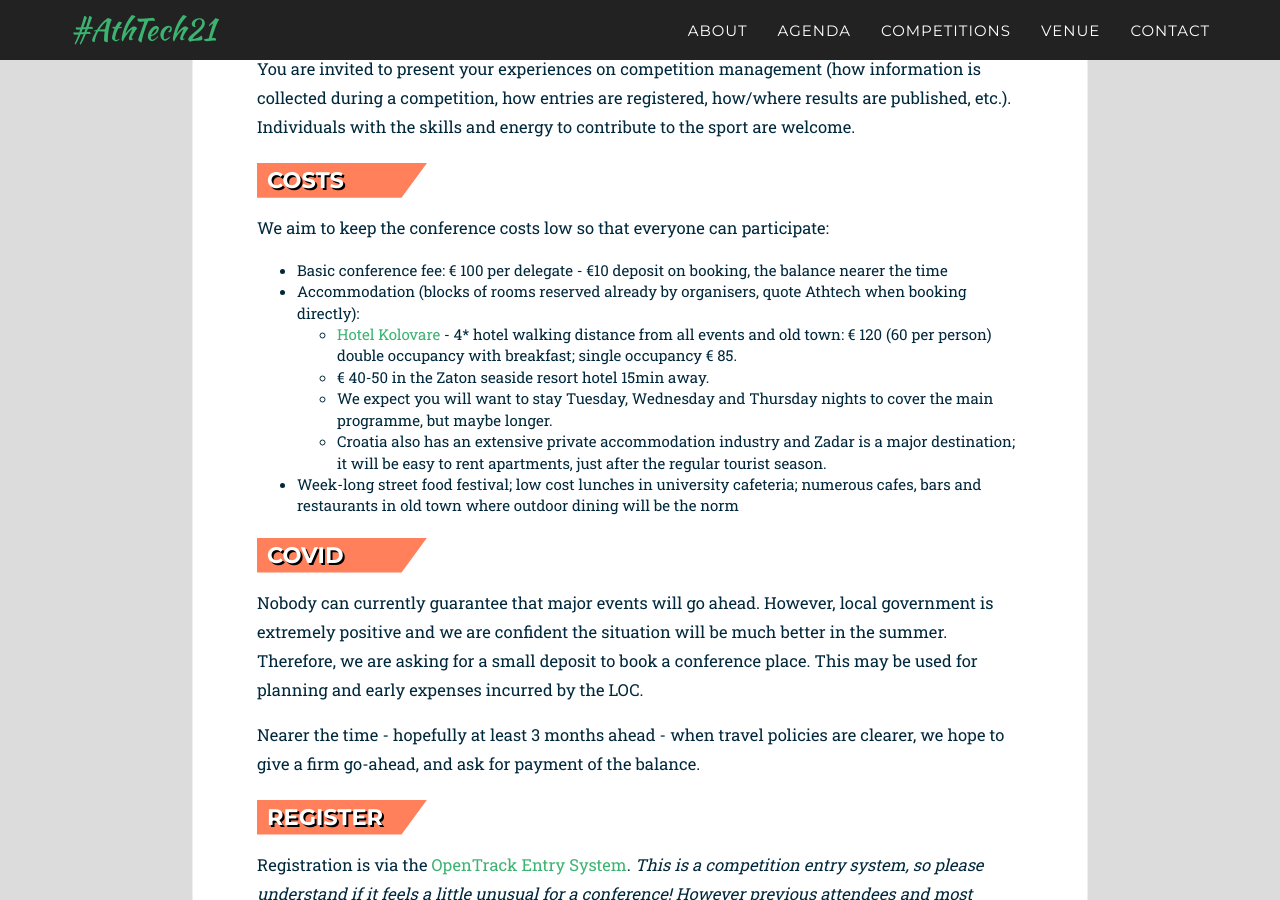
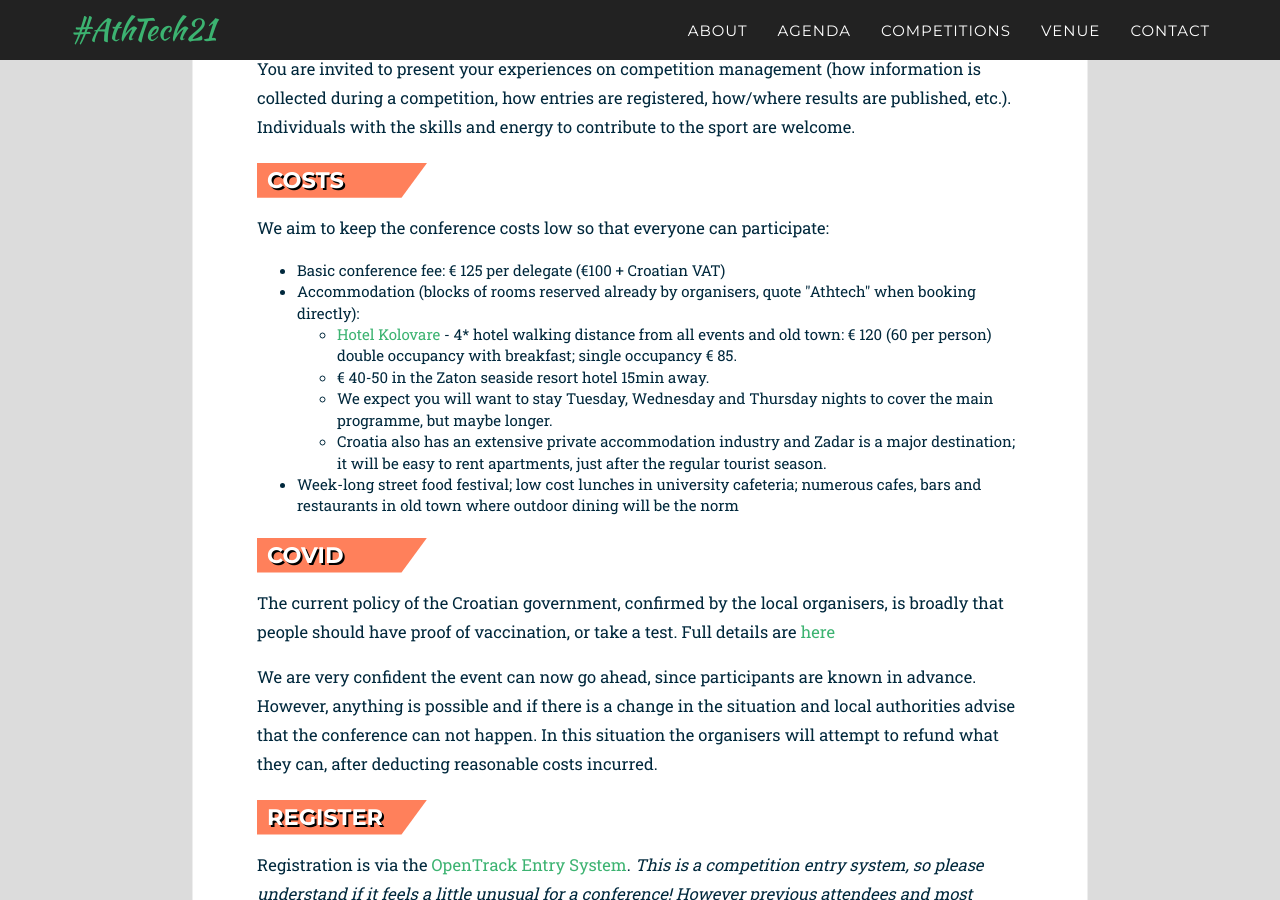
Before and after one commit to openath/athtech, a Jekyll site: the page built from _2021_pages/about.html, in a window 1280 px wide and 900 px high, scrolled down 2004 px. Built offline with Jekyll 4.4.1, drawn with Linux system fonts in a browser that asks for light colours; some web fonts are replaced.

Commit message:
Update about.html

```diff
--- a/_2021_pages/about.html
+++ b/_2021_pages/about.html
@@ -85,8 +85,8 @@ title: About AthTech21
       <h2 id="costs" class="second">Costs</h2>
       <p>We aim to keep the conference costs low so that everyone can participate:</p>
       <ul>
-        <li>Basic conference fee: &euro; 100 per delegate - &euro;10 deposit on booking, the balance nearer the time</li>
-        <li>Accommodation (blocks of rooms reserved already by organisers, quote Athtech when booking directly):
+        <li>Basic conference fee: &euro; 125 per delegate (&euro;100 + Croatian VAT)</li>
+        <li>Accommodation (blocks of rooms reserved already by organisers, quote "Athtech" when booking directly):
           <ul>
           <li><a href="http://https://hotel-kolovare.com/">Hotel Kolovare</a> - 4* hotel walking distance from all events and old town: &euro; 120 (60 per person) double occupancy with breakfast; single occupancy &euro; 85. </li>
           <li>&euro; 40-50 in the Zaton seaside resort hotel 15min away.</li>
@@ -99,10 +99,12 @@ title: About AthTech21
       </ul>
 
       <h2 id="covid" class="second">Covid</h2>
-      <p>Nobody can currently guarantee that major events will go ahead.  However, local government is extremely positive and we are confident the situation will be much better in the summer.  Therefore, we are asking for a small deposit to book a conference place.  This may be used for planning and early expenses incurred by the LOC. </p>
-      <p>Nearer the time - hopefully at least 3 months ahead - when travel policies are clearer, we hope
-      to give a firm go-ahead, and ask for payment of the balance.</p>
+      <p>The current policy of the Croatian government, confirmed by the local organisers, is broadly that people should
+          have proof of vaccination, or take a test. Full details are <a href="https://mup.gov.hr/uzg-covid/english/286212">here</a></p>
 
+      <p>We are very confident the event can now go ahead, since participants are known in advance.  However, anything is possible and if there is a change
+          in the situation and local authorities advise that the conference can not happen.  In this situation the organisers
+          will attempt to refund what they can, after deducting reasonable costs incurred.   </p>
       <h2 id="register" class="second">Register</h2>
 
       <p>Registration is via the <a href="https://data.opentrack.run/en-gb/x/2021/HRV/athtech/">OpenTrack Entry System</a>.
```
